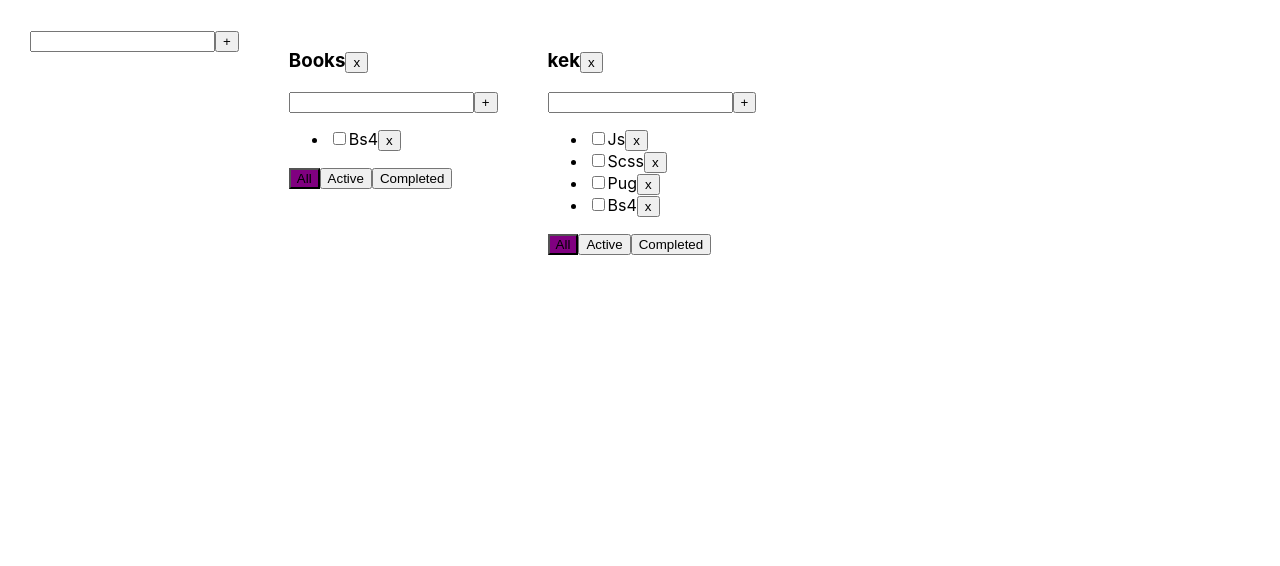
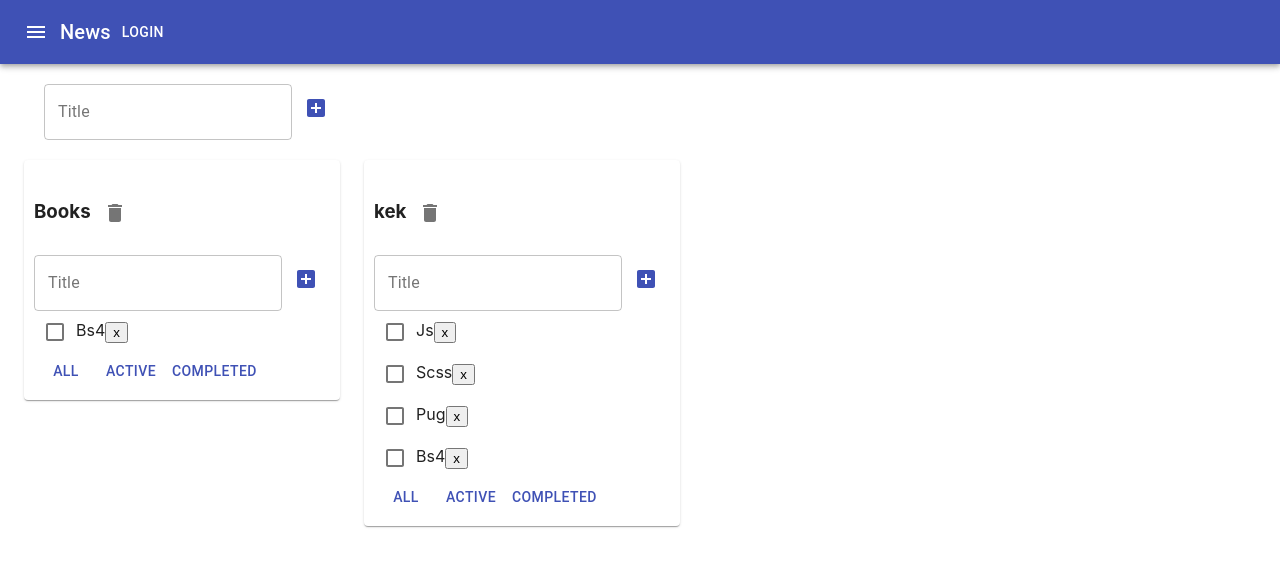
Before and after one commit to Prough123/TodoList, a React (Create React App) app: page / in a window 1280 px wide. Shown: the top 566 px of the page. Built offline with nearby package versions, Linux system fonts and the light colour scheme.

Commit message:
MaterialUi design

```diff
--- a/package.json
+++ b/package.json
@@ -3,6 +3,9 @@
   "version": "0.1.0",
   "private": true,
   "dependencies": {
+    "@material-ui/core": "^4.11.0",
+    "@material-ui/icons": "^4.9.1",
+    "@storybook/react": "^5.3.19",
     "@testing-library/jest-dom": "^4.2.4",
     "@testing-library/react": "^9.3.2",
     "@testing-library/user-event": "^7.1.2",
--- a/src/AddItemForm.tsx
+++ b/src/AddItemForm.tsx
@@ -1,4 +1,6 @@
 import React, {ChangeEvent, KeyboardEvent, useState} from 'react';
+import {IconButton, TextField} from "@material-ui/core";
+import {AddBox} from "@material-ui/icons";
 
 
 type AddItemFormPropsType = {
@@ -31,17 +33,22 @@ function AddItemForm(props: AddItemFormPropsType) {
         }
     }
 
-    return(
-        <div>
-            <input type="text"
-                   value={title}
-                   onChange={onTitleChange}
-                   onKeyPress={onKeyPressAddItem}
-                   className={error ? "error" : ""}/>
-            <button onClick={onAddItemClick}>+</button>
-            {error && <div className={"error-message"}>{error}</div>}
+    return (
+        <div onBlur={()=> setError(null)}>
+            <TextField
+                variant={"outlined"}
+                value={title}
+                onChange={onTitleChange}
+                onKeyPress={onKeyPressAddItem}
+                error={!!error}
+                label={"Title"}
+                helperText={error}
+            />
+            <IconButton color={"primary"} onClick={onAddItemClick}>
+                <AddBox/>
+            </IconButton>
         </div>
     )
 }
 
-export  default AddItemForm;
+export default AddItemForm;
--- a/src/App.css
+++ b/src/App.css
@@ -1,24 +1,24 @@
-.App {
-  padding: 30px;
-  display: flex;
-}
+/*.App {*/
+/*  padding: 30px;*/
+/*  display: flex;*/
+/*}*/
 
-.App > div {
-  margin-right: 50px;
-}
+/*.App > div {*/
+/*  margin-right: 50px;*/
+/*}*/
 
-.error {
-  border: red 1px solid;
-}
+/*.error {*/
+/*  border: red 1px solid;*/
+/*}*/
 
-.error-message{
-  color: red;
-}
+/*.error-message{*/
+/*  color: red;*/
+/*}*/
 
-.active-filter{
-  background-color: purple;
-}
+/*.active-filter{*/
+/*  background-color: purple;*/
+/*}*/
 
-.is-done{
- text-decoration: line-through;
-}
+/*.is-done{*/
+/* text-decoration: line-through;*/
+/*}*/
--- a/src/App.tsx
+++ b/src/App.tsx
@@ -3,6 +3,8 @@ import './App.css';
 import Todolist from "./Todolist";
 import {v1} from "uuid";
 import AddItemForm from "./AddItemForm";
+import {AppBar, Button, Container, Grid, IconButton, Paper, Toolbar, Typography} from "@material-ui/core";
+import {Menu} from "@material-ui/icons";
 
 export type TaskType = {
     id: string,
@@ -22,7 +24,6 @@ export type FilterValueType = "all" | "active" | "completed"
 type TasksStateType = {
     [key: string]: Array<TaskType>
 }
-
 
 
 function App() {
@@ -104,14 +105,14 @@ function App() {
         setTodoLists([newTodoList, ...todoLists]);
         setTasks({
             ...tasks,
-            [newTodoListID]:[]
+            [newTodoListID]: []
         })
     }
 
     function changeTaskTitle(id: string, title: string, todoListID: string) {
         let todoListTasks = tasks[todoListID]
         let task = todoListTasks.find(task => task.id === id);
-        if(task){
+        if (task) {
             task.title = title
             setTasks({...tasks})
         }
@@ -120,9 +121,23 @@ function App() {
 
     return (
         <div className="App">
+            <AppBar position="static">
+                <Toolbar>
+                    <IconButton edge="start" color="inherit" aria-label="menu">
+                        <Menu/>
+                    </IconButton>
+                    <Typography variant="h6">
+                        News
+                    </Typography>
+                    <Button color="inherit">Login</Button>
+                </Toolbar>
+            </AppBar>
+            <Container fixed>
+                <Grid container style={{padding: "20px"}}>
                     <AddItemForm addItem={addTodoList}/>
-            {todoLists.map(tl =>
-            {
+                </Grid>
+                <Grid container spacing={3}>
+                    {todoLists.map(tl => {
 
                         let allTasks = tasks[tl.id]
 
@@ -137,9 +152,9 @@ function App() {
                         }
 
 
-                return (
+                        return (<Grid item  key={tl.id}>
+                                <Paper style={{padding: "10px"}}>
                                     <Todolist
-                        key={tl.id}
                                         id={tl.id}
                                         title={tl.title}
                                         tasks={tasksForTodoList}
@@ -151,10 +166,12 @@ function App() {
                                         removeTodoList={removeTodoList}
                                         changeTaskTitle={changeTaskTitle}
                                     />
+                                </Paper>
+                            </Grid>
                         )
                     })}
-
-
+                </Grid>
+            </Container>
         </div>
     );
 }
--- a/src/EditableSpan.tsx
+++ b/src/EditableSpan.tsx
@@ -1,4 +1,5 @@
 import React, {ChangeEvent, useState} from "react";
+import {TextField} from "@material-ui/core";
 
 type EditableSpanType = {
     title: string,
@@ -24,7 +25,12 @@ function EditableSpan(props:EditableSpanType) {
     }
 
     return editMode
-        ? <input onChange={changeTitle} onBlur={offEditMode} autoFocus={true} value={title}/>
+        ?<TextField
+            variant={"outlined"}
+            onChange={changeTitle}
+            onBlur={offEditMode}
+            autoFocus={true}
+            value={title}/>
         :<span onDoubleClick={onEditMode}>{props.title}</span>
 
 }
--- a/src/Todolist.tsx
+++ b/src/Todolist.tsx
@@ -1,7 +1,10 @@
-import React, {ChangeEvent, KeyboardEvent, useState} from 'react';
+import React, {ChangeEvent} from 'react';
 import {FilterValueType} from "./App";
 import AddItemForm from "./AddItemForm";
 import EditableSpan from "./EditableSpan";
+import {Button, IconButton} from "@material-ui/core";
+import { Delete} from "@material-ui/icons";
+import Checkbox from "@material-ui/core/Checkbox";
 
 
 type TaskType = {
@@ -11,18 +14,17 @@ type TaskType = {
 }
 
 type PropsType = {
-    id:string,
+    id: string,
     title: string,
     tasks: Array<TaskType>,
     removeTask: (id: string, todoListID: string) => void
-    changeFilter: (id: string ,value: FilterValueType) => void
+    changeFilter: (id: string, value: FilterValueType) => void
     addTask: (title: string, todoListID: string) => void
     changeStatus: (id: string, isDone: boolean, todoListID: string) => void
     filter: FilterValueType
     removeTodoList: (id: string) => void
-    changeTaskTitle:(id: string, title: string, todoListID: string) => void
+    changeTaskTitle: (id: string, title: string, todoListID: string) => void
 }
-
 
 
 function Todolist(props: PropsType) {
@@ -35,51 +37,62 @@ function Todolist(props: PropsType) {
         }
 
         const onTitleChangeHandler = (newTitle: string) => {
-            props.changeTaskTitle(t.id, newTitle,props.id)
+            props.changeTaskTitle(t.id, newTitle, props.id)
         }
         return (
-            <li key={t.id} className={props.filter !== "completed" && t.isDone ? "is-done" : ""}>
-                <input type="checkbox" checked={t.isDone} onChange={onStatusChangeHandler}/>
+            <div key={t.id} className={props.filter !== "completed" && t.isDone ? "is-done" : ""}>
+                <Checkbox color={"primary"} checked={t.isDone} onChange={onStatusChangeHandler}/>
+                {/*<input type="checkbox" checked={t.isDone} onChange={onStatusChangeHandler}/>*/}
                 <EditableSpan title={t.title} saveTitle={onTitleChangeHandler}/>
                 <button onClick={() => {
-                    props.removeTask(t.id, props.id)}}>x</button>
-            </li>
+                    props.removeTask(t.id, props.id)
+                }}>x
+                </button>
+            </div>
 
         )
     });
 
 
-    const createTaskTitle = (title:string) => {
+    const createTaskTitle = (title: string) => {
         props.addTask(title, props.id);
     }
     const onAllChangeFilter = () => {
-        props.changeFilter(props.id,  'all')
+        props.changeFilter(props.id, 'all')
     }
     const onActiveChangeFilter = () => {
-        props.changeFilter(props.id,"active")
+        props.changeFilter(props.id, "active")
     }
     const onCompletedChangeFilter = () => {
-        props.changeFilter(props.id,"completed")
+        props.changeFilter(props.id, "completed")
     }
     const onRemoveTodoList = () => props.removeTodoList(props.id)
 
     return (
         <div>
-            <h3>{props.title}<button onClick={onRemoveTodoList}>x</button></h3>
+            <h3>{props.title}
+                {/*<button onClick={onRemoveTodoList}>x</button>*/}
+                <IconButton onClick={onRemoveTodoList}>
+                    <Delete/>
+                </IconButton>
+            </h3>
             <AddItemForm addItem={createTaskTitle}/>
-            <ul>
+            <div>
                 {jsxTasks}
-            </ul>
+            </div>
             <div>
-                <button
-                    className={props.filter === "all" ? "active-filter" : ""}
-                    onClick={onAllChangeFilter}>All</button>
-                <button
-                    className={props.filter === "active" ? "active-filter" : ""}
-                    onClick={onActiveChangeFilter}>Active</button>
-                <button
-                    className={props.filter === "completed" ? "active-filter" : ""}
-                    onClick={onCompletedChangeFilter}>Completed</button>
+                <Button
+                    onClick={onAllChangeFilter}
+                    color={"primary"}
+                    variant={props.filter === "active" ? "outlined" : "text"}>All</Button>
+                <Button
+                    onClick={onActiveChangeFilter}
+                    color={"primary"}
+                    variant={props.filter === "active" ? "outlined" : "text"}>Active</Button>
+                <Button
+                    onClick={onCompletedChangeFilter}
+                    color={"primary"}
+                    variant={props.filter === "completed" ? "outlined" : "text"}>Completed</Button>
             </div>
         </div>
     );
```
Also changed, not shown: 1 other file (tests, documents, lock files or other folders). Lines whose indentation alone changed are shown as unchanged.
